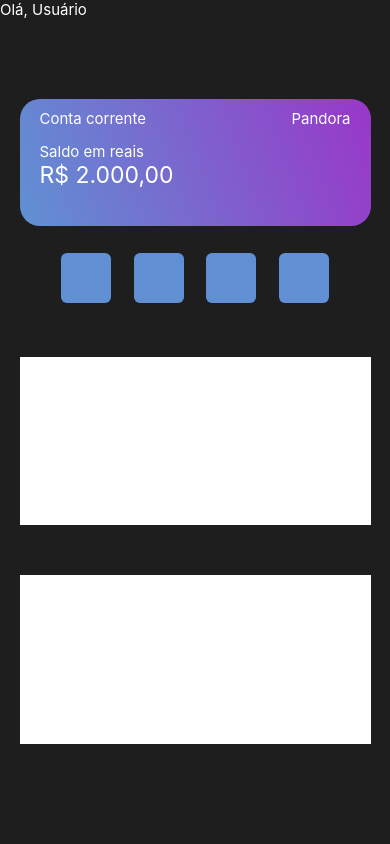
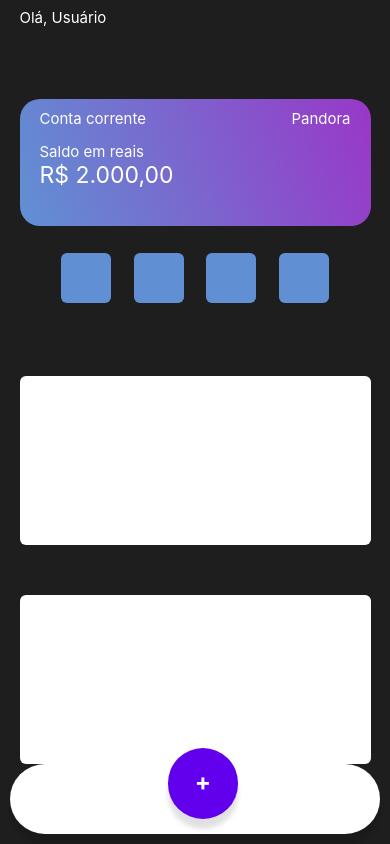
Before and after one commit to Kazuto15/App-Organize, a React Native app: screen /Home in a window 390 px wide. Built offline with nearby package versions, Linux system fonts and the light colour scheme; some icons are missing.

Commit message:
BottomBar

```diff
--- a/package.json
+++ b/package.json
@@ -16,6 +16,7 @@
     "@fortawesome/free-solid-svg-icons": "^6.5.2",
     "@fortawesome/react-fontawesome": "^0.2.2",
     "@fortawesome/react-native-fontawesome": "^0.3.2",
+    "@react-navigation/bottom-tabs": "^6.5.20",
     "@react-navigation/native": "^6.1.17",
     "@react-navigation/native-stack": "^6.9.26",
     "expo": "~51.0.8",
@@ -25,8 +26,8 @@
     "react-dom": "18.2.0",
     "react-native": "0.74.1",
     "react-native-elements": "^3.4.3",
-    "react-native-safe-area-context": "4.10.1",
-    "react-native-screens": "3.31.1",
+    "react-native-safe-area-context": "^4.10.1",
+    "react-native-screens": "^3.31.1",
     "react-native-svg": "^15.3.0",
     "react-native-vector-icons": "^10.1.0",
     "react-native-web": "~0.19.10"
--- a/views/home.js
+++ b/views/home.js
@@ -7,10 +7,9 @@ import styleHome from './style/homeStyle';
 export default function HomeScreen() {
     return (
         <View style={styleHome.container}>
-            <View>
-                <Text style={styleHome.text}>
-                    Olá, Usuário
-                </Text>
+            <View style={styleHome.user}>
+                <Text style={styleHome.text}>Olá, Usuário</Text>
+                <Icon style={{}} name="faUser" size={30} color="#fff" />
             </View>
 
             <LinearGradient
@@ -52,6 +51,14 @@ export default function HomeScreen() {
             <View style={styleHome.extract}>
 
             </View>
+            <View style={styleHome.tabBar}>
+            <View style={styleHome.tabBar2}>
+                <View style={styleHome.emptySpace}/>
+            </View>
+            </View>
+            <Pressable style={styleHome.roundButton}>
+                <Text style={styleHome.roundButtonText}>+</Text>
+            </Pressable>
         </View>
     );
 }
--- a/views/style/homeStyle.js
+++ b/views/style/homeStyle.js
@@ -11,6 +11,13 @@ const homeStyle = StyleSheet.create({
         width: width * 1,
         height: height * 1,
 
+    },
+    user:{
+        flexDirection: "row",
+        justifyContent:"space-between",
+        paddingLeft:width *0.05,
+        paddingRight:width *0.05,
+        paddingTop:height * 0.01,
     },
     gradient: {
         flex:1,
@@ -64,6 +71,53 @@ const homeStyle = StyleSheet.create({
         height: height * 0.20,
         backgroundColor: "#fff",
         marginBottom: 50,
+        borderRadius: 6,
     },
+    tabBar: {
+    position: 'absolute',
+    bottom: 10,
+    left: 10,
+    right: 10,
+    height: 70,
+    backgroundColor: '#fff',
+    borderRadius: 35,
+    flexDirection: 'row',
+    justifyContent: 'space-between',
+    alignItems: 'center',
+    shadowColor: '#000',
+    shadowOffset: { width: 0, height: 10 },
+    shadowOpacity: 0.12,
+    shadowRadius: 5.46,
+    elevation: 9,
+    paddingHorizontal: 30,
+  },
+  tabButton: {
+    flex: 1,
+    justifyContent: 'center',
+    alignItems: 'center',
+  },
+
+  roundButton: {
+    position: 'absolute',
+    bottom: height * 0.03,
+    left: width * 0.43,
+    width: width *0.18,
+    height: height *0.084,
+    borderRadius: 35,
+    backgroundColor: '#6200EE',
+    justifyContent: 'center',
+    alignItems: 'center',
+    shadowColor: '#000',
+    shadowOffset: { width: 0, height: 10 },
+    shadowOpacity: 0.12,
+    shadowRadius: 5.46,
+    elevation: 9,
+  },
+  roundButtonText: {
+    color: '#fff',
+    fontSize: 24,
+    fontWeight: 'bold',
+    marginTop: - height *0.004,
+  },
 });
 export default homeStyle;
```
Also changed, not shown: 2 other files (tests, documents, lock files or other folders).
